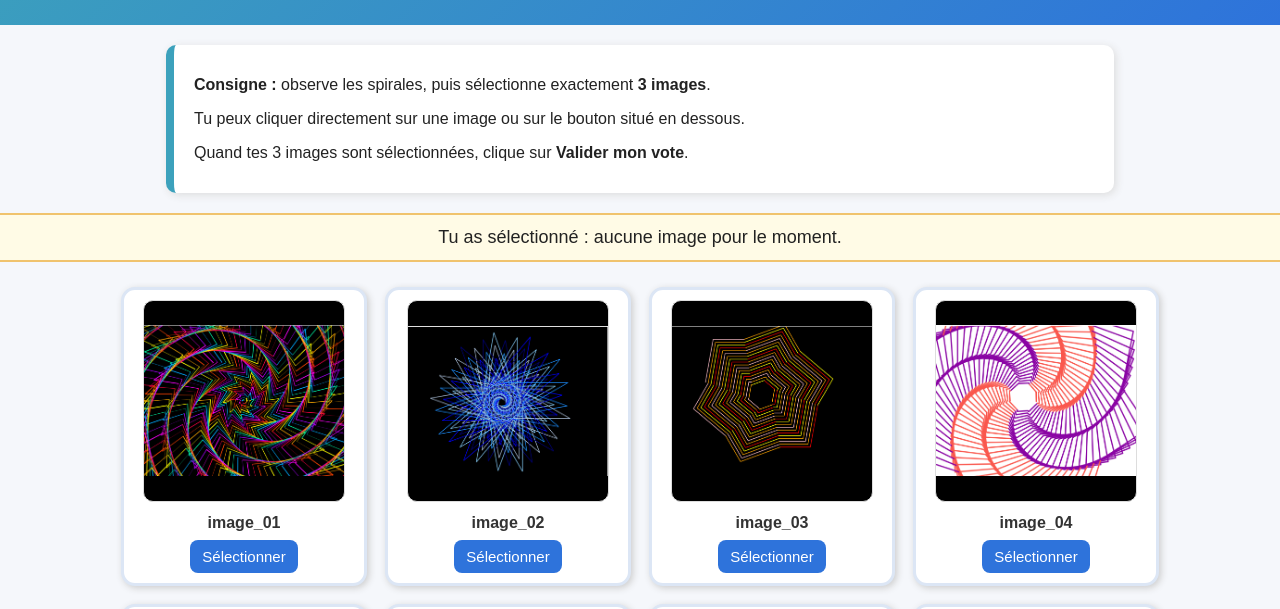
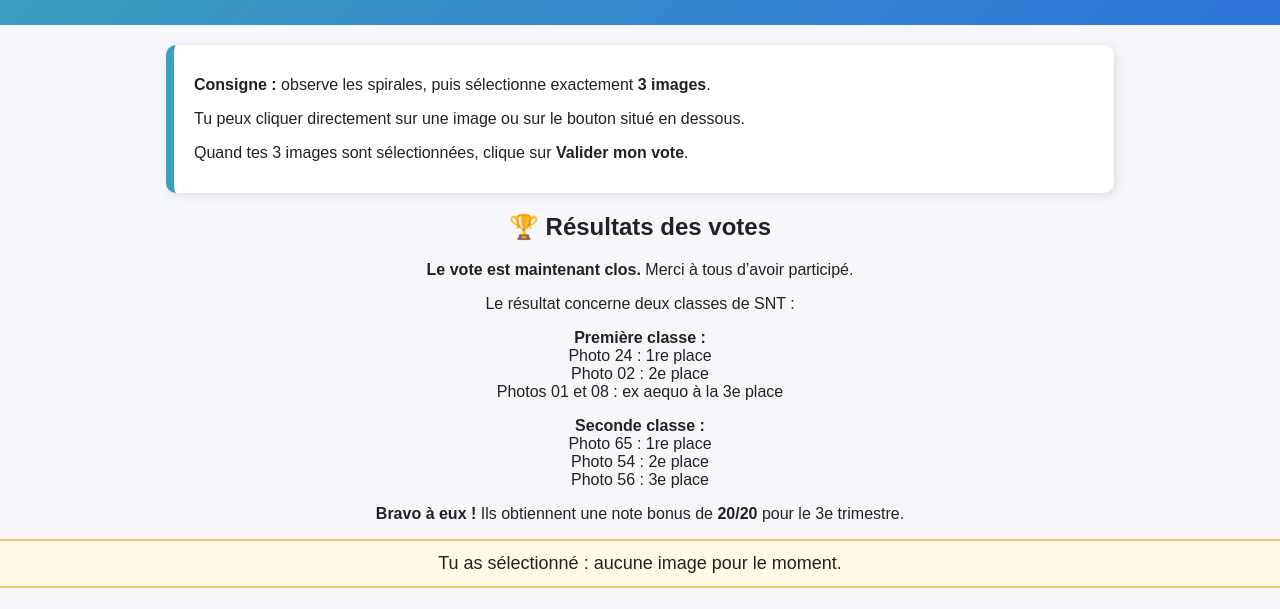
Before and after one commit to stoursel/spirales-vote, a plain HTML site: page index.html in a window 1280 px wide. Shown: the part 112-721 px from the top of the page. Drawn offline with Linux system fonts and the light colour scheme.

Commit message:
resultats des votes

```diff
--- a/index.html
+++ b/index.html
@@ -140,6 +140,25 @@
     <p>Quand tes 3 images sont sélectionnées, clique sur <strong>Valider mon vote</strong>.</p>
   </div>
 
+  <div class="resultats">
+    <h2>🏆 Résultats des votes</h2>
+    <p><strong>Le vote est maintenant clos.</strong> Merci à tous d’avoir participé.</p>
+    <p>Le résultat concerne deux classes de SNT :</p>
+    <p><strong>Première classe :</strong><br>
+    Photo 24 : 1re place<br>
+    Photo 02 : 2e place<br>
+    Photos 01 et 08 : ex aequo à la 3e place</p>
+
+    <p><strong>Seconde classe :</strong><br>
+    Photo 65 : 1re place<br>
+    Photo 54 : 2e place<br>
+    Photo 56 : 3e place</p>
+
+    <p><strong>Bravo à eux !</strong> Ils obtiennent une note bonus de <strong>20/20</strong> pour le 3e trimestre.</p>
+  </div>
+
+
+
   <div id="barre-selection">
     Tu as sélectionné : aucune image pour le moment.
   </div>
```
